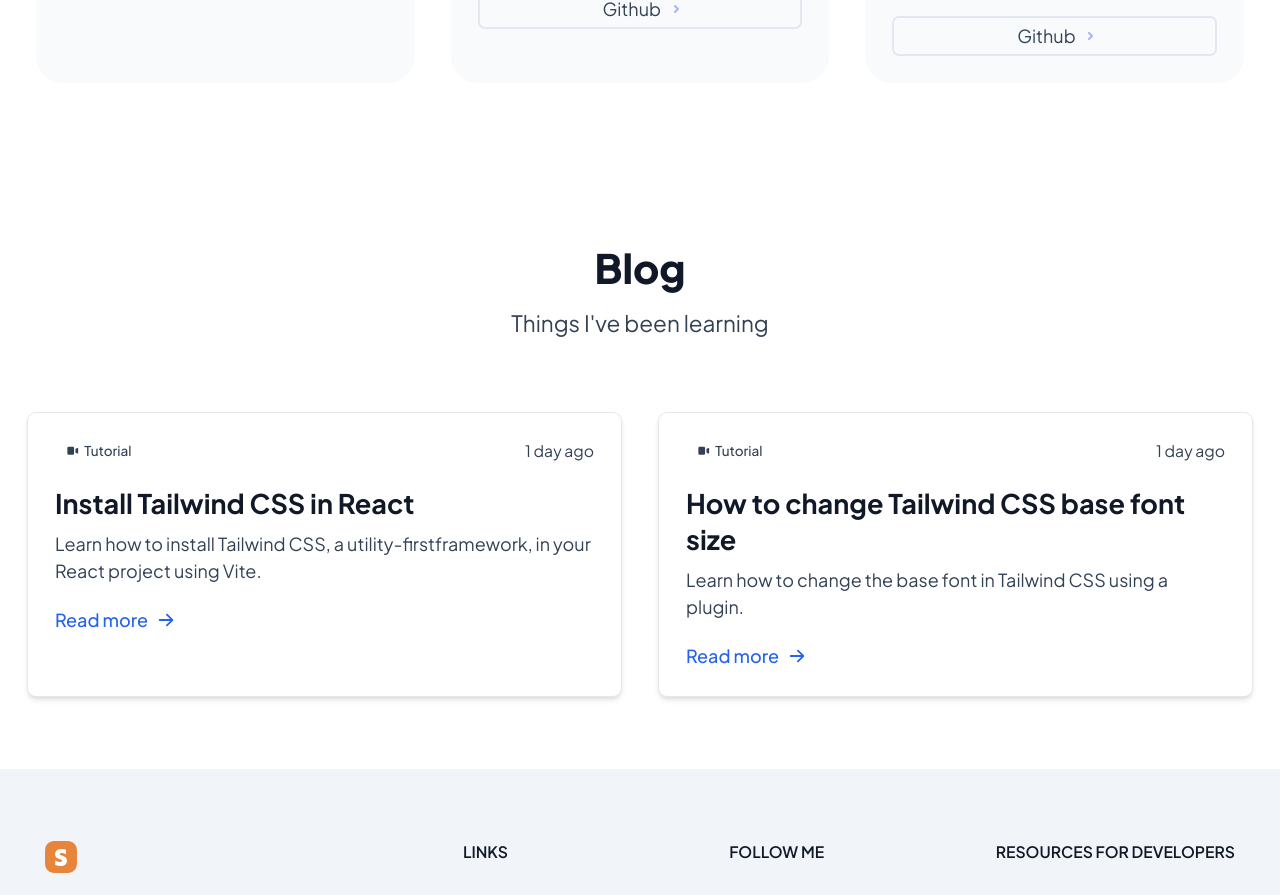
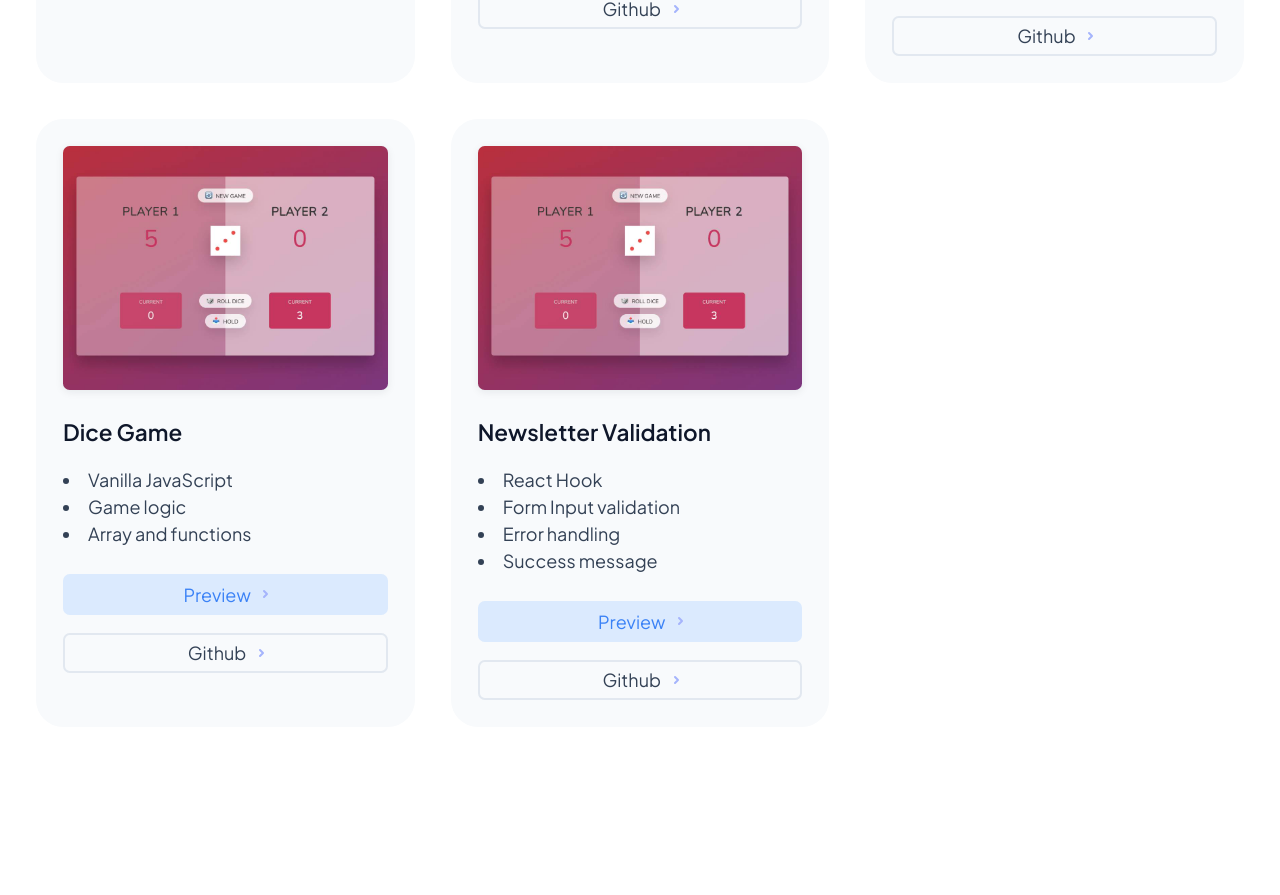
Before and after one commit to sanicodeplayground/portfolio2024, a React (Vite) app: page / in a window 1280 px wide. Shown: the part 1703-2598 px from the top of the page. Built offline with nearby package versions, Linux system fonts and the light colour scheme.

Commit message:
portfolio

```diff
--- a/src/components/Projects.jsx
+++ b/src/components/Projects.jsx
@@ -200,6 +200,147 @@ function Projects() {
             </div>
           </div>
         </li>
+
+        <li className=" rounded-3xl bg-slate-50 p-6 dark:bg-slate-800/80 dark:highlight-white/5 hover:bg-slate-100 dark:hover:bg-slate-700/50 ">
+          <div className="rounded-md transform overflow-hidden shadow-[0_2px_8px_rgba(15,23,42,0.08)] bg-slate-200 dark:bg-slate-700">
+            <a
+              href="https://sanicodeplayground.github.io/solicitor-website/"
+              target="_blank"
+              title="Dice Game"
+            >
+              <img
+                src="./images/portfolio/portfolioGameDice.jpg"
+                alt="Portfolio Corporate Solicitors Website"
+                className="w-full h-full transition ease-in-out duration-1000 object-cover hover:scale-150"
+              />
+            </a>
+          </div>
+          <div className="mt-6">
+            <h3 className="text-sm leading-6 text-slate-900 dark:text-white font-semibold  md:text-xl mb-4 ">
+              Dice Game
+            </h3>
+            <ul className="list-disc list-inside my-4">
+              <li>Vanilla JavaScript</li>
+              <li>Game logic</li>
+              <li>Array and functions</li>
+            </ul>
+            <div className="grid">
+              <a
+                class="inline-flex items-center justify-center h-9 rounded-md whitespace-nowrap px-3 focus:outline-none focus:ring-2 text-blue-500 bg-blue-100 hover:bg-blue-200 hover:text-blue-600 focus:ring-indigo-500 dark:bg-blue-800  dark:hover:bg-blue-600  dark:focus:ring-slate-500 mt-2 dark:text-slate-300 dark:hover:text-slate-100"
+                href="https://sanicodeplayground.github.io/js-dice-game/"
+                target="_blank"
+                title="Preview Corporate website"
+              >
+                Preview<span class="sr-only"></span>
+                <svg
+                  class="overflow-visible ml-3 text-indigo-300 group-hover:text-indigo-400 dark:text-blue-400 dark:group-hover:text-slate-400"
+                  width="3"
+                  height="6"
+                  viewBox="0 0 3 6"
+                  fill="none"
+                  stroke="currentColor"
+                  stroke-width="2"
+                  stroke-linecap="round"
+                  stroke-linejoin="round"
+                >
+                  <path d="M0 0L3 3L0 6"></path>
+                </svg>
+              </a>
+              <a
+                class="inline-flex items-center justify-center h-9 rounded-md whitespace-nowrap px-3 focus:outline-none focus:ring-2 border-solid border-2 border-slate-200 hover:border-slate-300  focus:ring-indigo-500 dark:bg-slate-800  dark:hover:bg-slate-600  dark:focus:ring-slate-500 mt-4"
+                href="https://github.com/sanicodeplayground/js-dice-game"
+                target="_blank"
+                title="Github Corporate website"
+              >
+                Github<span class="sr-only"></span>
+                <svg
+                  class="overflow-visible ml-3 text-indigo-300 group-hover:text-indigo-400 dark:text-slate-500 dark:group-hover:text-slate-400"
+                  width="3"
+                  height="6"
+                  viewBox="0 0 3 6"
+                  fill="none"
+                  stroke="currentColor"
+                  stroke-width="2"
+                  stroke-linecap="round"
+                  stroke-linejoin="round"
+                >
+                  <path d="M0 0L3 3L0 6"></path>
+                </svg>
+              </a>
+            </div>
+          </div>
+        </li>
+
+        <li className=" rounded-3xl bg-slate-50 p-6 dark:bg-slate-800/80 dark:highlight-white/5 hover:bg-slate-100 dark:hover:bg-slate-700/50 ">
+          <div className="rounded-md transform overflow-hidden shadow-[0_2px_8px_rgba(15,23,42,0.08)] bg-slate-200 dark:bg-slate-700">
+            <a
+              href="https://sanicodeplayground.github.io/solicitor-website/"
+              target="_blank"
+              title="Newsletter Validation"
+            >
+              <img
+                src="./images/portfolio/portfolioGameDice.jpg"
+                alt="Portfolio Corporate Solicitors Website"
+                className="w-full h-full transition ease-in-out duration-1000 object-cover hover:scale-150"
+              />
+            </a>
+          </div>
+          <div className="mt-6">
+            <h3 className="text-sm leading-6 text-slate-900 dark:text-white font-semibold  md:text-xl mb-4 ">
+              Newsletter Validation
+            </h3>
+            <ul className="list-disc list-inside my-4">
+              <li>React Hook </li>
+              <li>Form Input validation</li>
+              <li>Error handling</li>
+              <li>Success message</li>
+            </ul>
+            <div className="grid">
+              <a
+                class="inline-flex items-center justify-center h-9 rounded-md whitespace-nowrap px-3 focus:outline-none focus:ring-2 text-blue-500 bg-blue-100 hover:bg-blue-200 hover:text-blue-600 focus:ring-indigo-500 dark:bg-blue-800  dark:hover:bg-blue-600  dark:focus:ring-slate-500 mt-2 dark:text-slate-300 dark:hover:text-slate-100"
+                href="https://sanicodeplayground.github.io/solicitor-website/"
+                target="_blank"
+                title="Preview Corporate Website"
+              >
+                Preview<span class="sr-only"></span>
+                <svg
+                  class="overflow-visible ml-3 text-indigo-300 group-hover:text-indigo-400 dark:text-blue-400 dark:group-hover:text-slate-400"
+                  width="3"
+                  height="6"
+                  viewBox="0 0 3 6"
+                  fill="none"
+                  stroke="currentColor"
+                  stroke-width="2"
+                  stroke-linecap="round"
+                  stroke-linejoin="round"
+                >
+                  <path d="M0 0L3 3L0 6"></path>
+                </svg>
+              </a>
+              <a
+                class="inline-flex items-center justify-center h-9 rounded-md whitespace-nowrap px-3 focus:outline-none focus:ring-2 border-solid border-2 border-slate-200 hover:border-slate-300  focus:ring-indigo-500 dark:bg-slate-800  dark:hover:bg-slate-600  dark:focus:ring-slate-500 mt-4"
+                href="https://github.com/sanicodeplayground/solicitor-website"
+                target="_blank"
+                title="Github Corporate website"
+              >
+                Github<span class="sr-only"></span>
+                <svg
+                  class="overflow-visible ml-3 text-indigo-300 group-hover:text-indigo-400 dark:text-slate-500 dark:group-hover:text-slate-400"
+                  width="3"
+                  height="6"
+                  viewBox="0 0 3 6"
+                  fill="none"
+                  stroke="currentColor"
+                  stroke-width="2"
+                  stroke-linecap="round"
+                  stroke-linejoin="round"
+                >
+                  <path d="M0 0L3 3L0 6"></path>
+                </svg>
+              </a>
+            </div>
+          </div>
+        </li>
       </ul>
     </section>
   );
```
Also changed, not shown: public/images/portfolio/portfolioGameDice.jpg (added).
